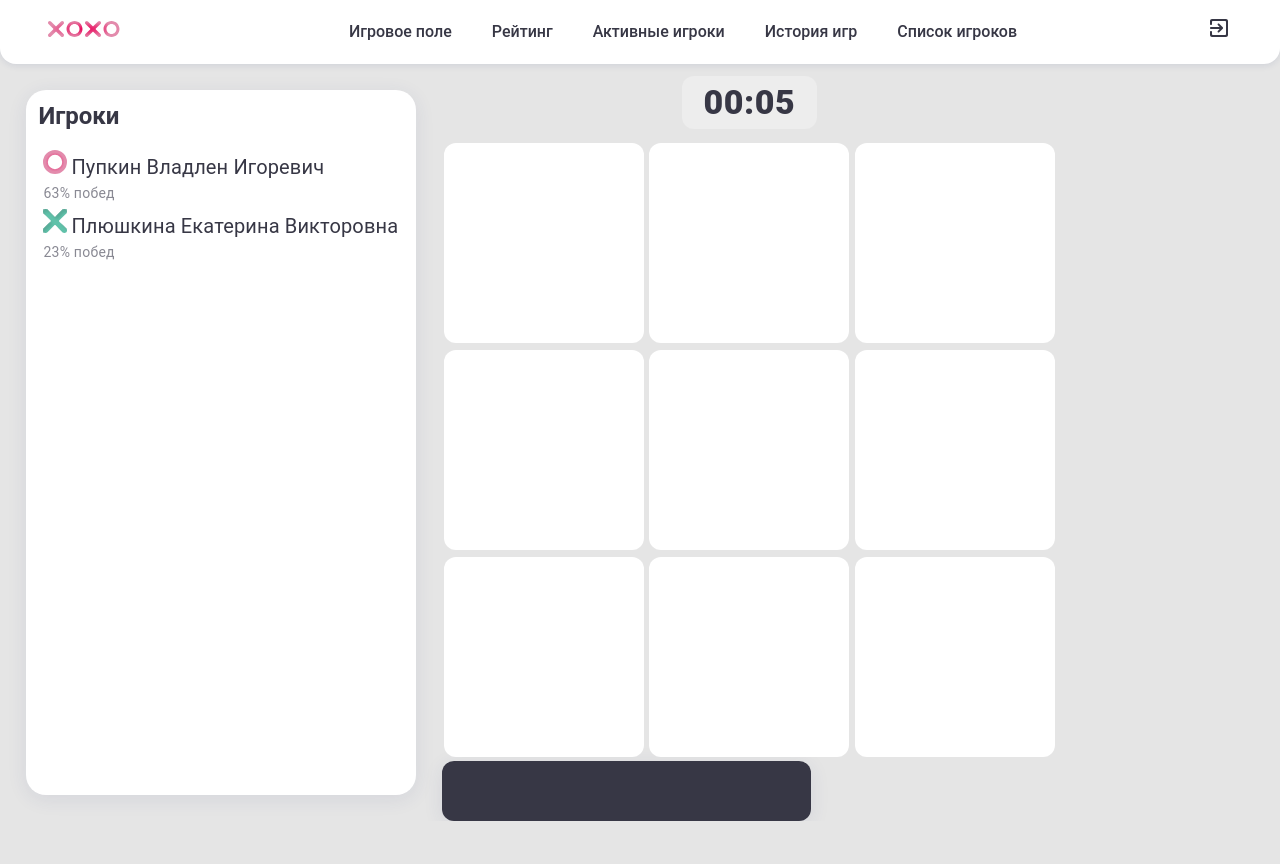
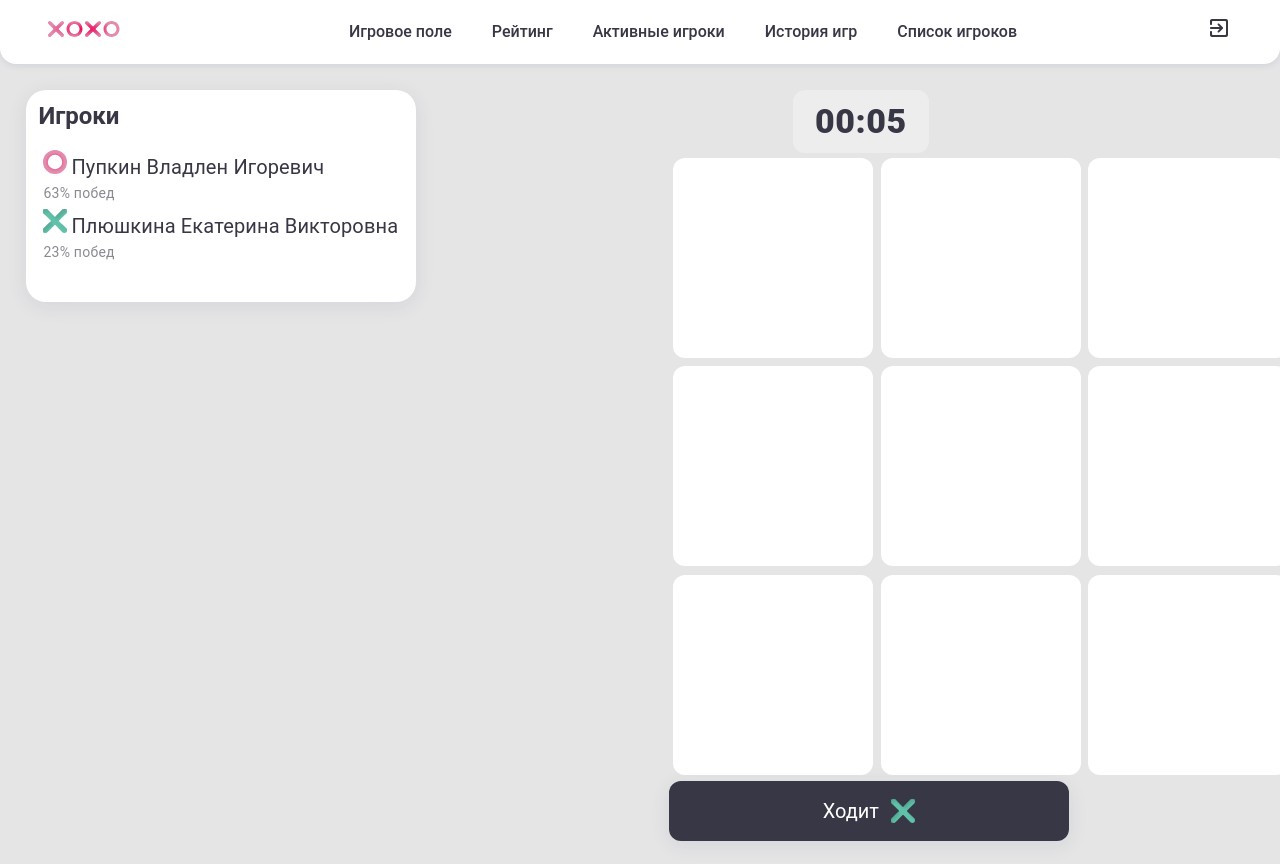
Before and after one commit to kl1mmm/tic-tac-toe-etagi, a Vue app: page /game in a window 1280 px wide. Before the commit the page ends 821 px from the top, so only its background shows below. Built offline with nearby package versions, Linux system fonts and the light colour scheme.

Commit message:
Gamepage in work

```diff
--- a/src/components/Pages/GamePage.vue
+++ b/src/components/Pages/GamePage.vue
@@ -21,10 +21,7 @@
           </tbody>
         </MySpreadsheet>
       </div>
-      <div class="gameBlock">
-        <MyTimer class="timer"></MyTimer>
-        <MyGrid style="width: 30%; height: 30%;"></MyGrid>
-      </div>
+      <MyGrid class="gameGrid" style="width: 30%; height: 30%;"></MyGrid>
     </div>
   </div>
 </template>
@@ -32,12 +29,11 @@
 <script>
 import MyNavbar from "@/components/UI/MyNavbar";
 import MySpreadsheet from "@/components/UI/MySpreadsheet.vue";
-import MyTimer from "@/components/UI/MyTimer.vue";
 import MyGrid from "@/components/UI/Grid.vue";
 
 export default {
   name: "HistoryPage",
-  components: {MyGrid, MyTimer, MyNavbar, MySpreadsheet},
+  components: {MyGrid, MyNavbar, MySpreadsheet},
   data() {
     return {
       playersData: [{
@@ -76,11 +72,7 @@ export default {
   border-radius: 1.25em;
   padding: 1% 1% 0 1%;
   margin: 2%;
-}
-
-.timer {
-  width: 20%;
-  margin: 2% auto;
+  height: 25%;
 }
 
 .tableName {
@@ -113,4 +105,9 @@ export default {
   color: #898993;
 }
 
+.gameGrid {
+  height: 100%;
+  margin: 2% auto;
+  width: 100%;
+}
 </style>
--- a/src/components/UI/Grid.vue
+++ b/src/components/UI/Grid.vue
@@ -1,5 +1,6 @@
 <template>
-  <div>
+  <div class="gameBlock">
+    <MyTimer class="timer"></MyTimer>
     <table class="grid">
       <tbody>
       <tr>
@@ -37,17 +38,22 @@
       </tr>
       </tbody>
     </table>
-    <MyStatus class="TurnSide Status">{{  }}</MyStatus>
+    <MyStatus class="TurnSide status">Ходит
+      <img ref="turnImg" class="turnImg" alt="O" v-if="this.activePlayer==='X'" src="@/components/UI/pics/ZeroPlayer1.svg">
+      <img ref="turnImg" class="turnImg" alt="X" v-if="this.activePlayer==='O'" src="@/components/UI/pics/CrossPlayer2.svg">
+    </MyStatus>
   </div>
 </template>
 
 <script>
 import MyCell from "@/components/UI/Cell.vue";
 import MyStatus from "@/components/UI/MyStatus.vue";
+import MyTimer from "@/components/UI/MyTimer.vue";
 
 export default {
   name: "MyGrid",
-  components: {MyStatus, MyCell},
+  props: ['pushName'],
+  components: {MyStatus, MyCell, MyTimer},
   data() {
     return {
       activePlayer: 'O',
@@ -69,28 +75,40 @@ export default {
   methods: {
     changePlayer() {
       if (this.activePlayer === 'O') {
-        this.activePlayer = 'X'
+        this.activePlayer = 'X';
       } else {
-        this.activePlayer = 'O'
+        this.activePlayer = 'O';
       }
       this.moves++;
+      this.$emit('activePlayer');
     }
   }
 }
 </script>
 
 <style scoped>
-.grid {
-  width: 100%;
-  height: 100%;
-  border-collapse: collapse;
+.gameBlock {
 }
 
-.Status {
+.grid {
+  margin: 0 auto;
+}
+
+.timer {
+  width: 8em;
+  height: 3.5em;
+  margin: 0 auto;
+}
+
+.status {
   height: 3em;
-  width: 200%;
-  display: flex;
-  justify-content: center;
-  align-items: center;
+  width: 20em;
+  margin: 0 auto;
+}
+
+.turnImg {
+  height: 1.5em;
+  width: 1.5em;
+  margin-left: 0.75em;
 }
 </style>
--- a/src/components/UI/MyStatus.vue
+++ b/src/components/UI/MyStatus.vue
@@ -64,5 +64,8 @@ div {
   font-weight: 400;
   font-size: 20px;
   line-height: 1.5em;
+  display: flex;
+  justify-content: center;
+  align-items: center;
 }
 </style>
--- a/src/components/UI/MyTimer.vue
+++ b/src/components/UI/MyTimer.vue
@@ -43,7 +43,8 @@ export default {
   background: #EDEDED;
   padding: 1%;
   border-radius: 12px;
-  text-align: center;
+  display: flex;
+  justify-content: center;
 }
 
 .time {
@@ -51,5 +52,6 @@ export default {
   font-size: 2.125em;
   letter-spacing: 0.015625em;
   color: #373745;
+  align-self: center;
 }
 </style>
```
